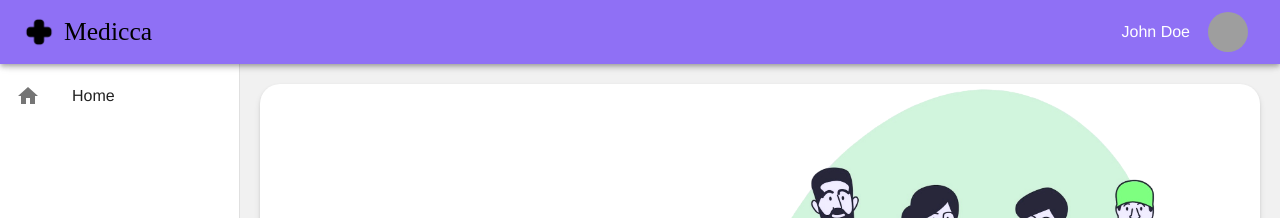
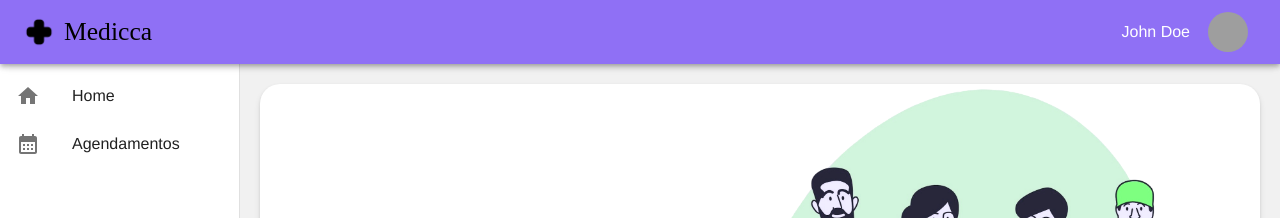
Before and after one commit to AryaneLadeira/Medicca, a React (Vite) app in the folder medicca-front/: page / in a window 1280 px wide. Shown: the top 218 px of the page. Built offline with nearby package versions, Linux system fonts and the light colour scheme; grey boxes are pictures that could not be loaded; a web font is replaced by a local one.

Commit message:
Adding appointments route in menu

```diff
--- a/medicca-front/src/components/molecules/MenuComponent/index.tsx
+++ b/medicca-front/src/components/molecules/MenuComponent/index.tsx
@@ -1,5 +1,6 @@
 // MenuComponent.tsx
 import { Home as HomeIcon } from '@mui/icons-material';
+import CalendarMonthIcon from '@mui/icons-material/CalendarMonth';
 import {
   List,
   ListItem,
@@ -22,6 +23,11 @@ function MenuComponent() {
 
   const menuItems: MenuItemType[] = [
     { text: 'Home', icon: <HomeIcon />, onClick: () => navigate('/') },
+    {
+      text: 'Agendamentos',
+      icon: <CalendarMonthIcon />,
+      onClick: () => navigate('/agendamentos'),
+    },
   ];
 
   return (
```
